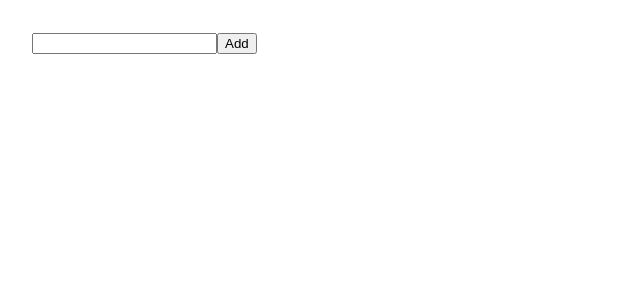
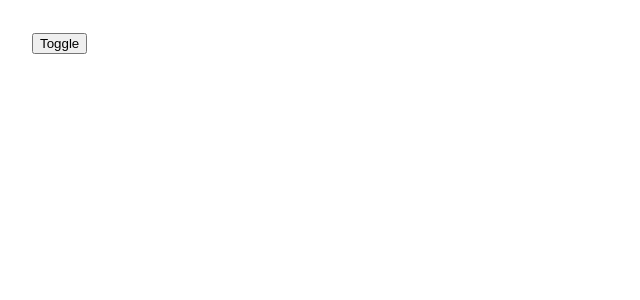
Before and after one commit to phamquanganh31101998/tiktok, a React (Create React App) app: page / in a window 1280 px wide. Shown: the top 300 px of the page, without its empty margins (0-640 px from the left). Built offline with nearby package versions, Linux system fonts and the light colour scheme.

Commit message:
Mount and Unmounted

```diff
--- a/src/App.js
+++ b/src/App.js
@@ -1,35 +1,13 @@
 import { useState } from 'react'
+import Content from './Content'
 
 function App() {
-  const [job, setJob] = useState('')
-  const [jobs, setJobs] = useState(() => {
-    const storageJobs = JSON.parse(localStorage.getItem('jobs'))
-    console.log(storageJobs)
-    return storageJobs ?? []
-  })
-
-  const handleSubmit = () => {
-    setJobs(prevState => {
-      const newJobs = [...prevState, job]
-      localStorage.setItem('jobs', JSON.stringify(newJobs))
-      return newJobs
-    })
-    setJob('')
-  }
+  const [show, setShow] = useState(false)
 
   return (
     <div className="App" style={{ padding: 32 }}>
-      <input
-        value={job}
-        onChange={e => setJob(e.target.value)}
-      />
-      <button onClick={handleSubmit}>Add</button>
-
-      <ul>
-        {jobs.map((job, index) => (
-          <li key={index}>{job}</li>
-        ))}
-      </ul>
+      <button onClick={() => setShow(!show)}>Toggle</button>
+      {show && <Content />}
     </div>
   );
 }
--- /dev/null
+++ b/src/Content.js
@@ -0,0 +1,7 @@
+function Content() {
+  return (
+    <h1>Hi anh em</h1>
+  )
+}
+
+export default Content
```
